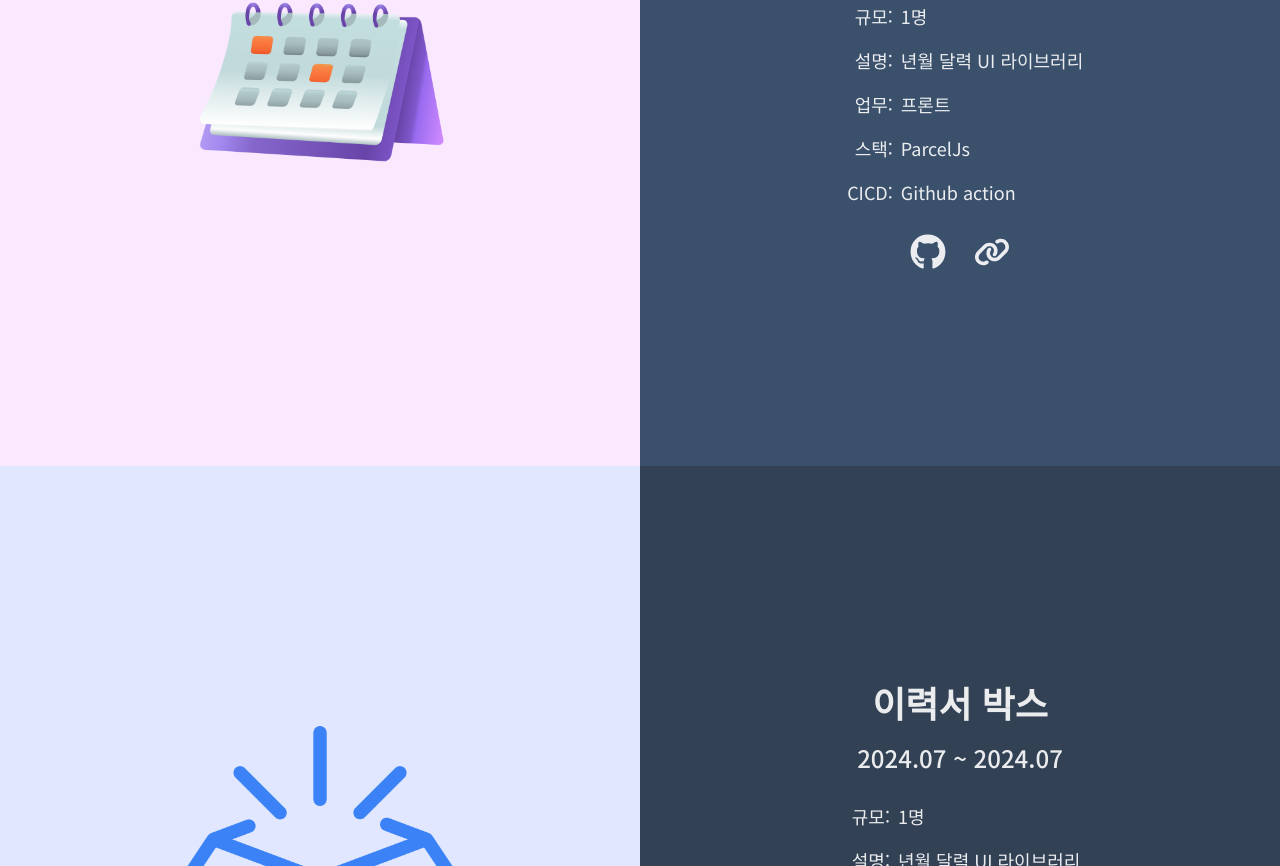
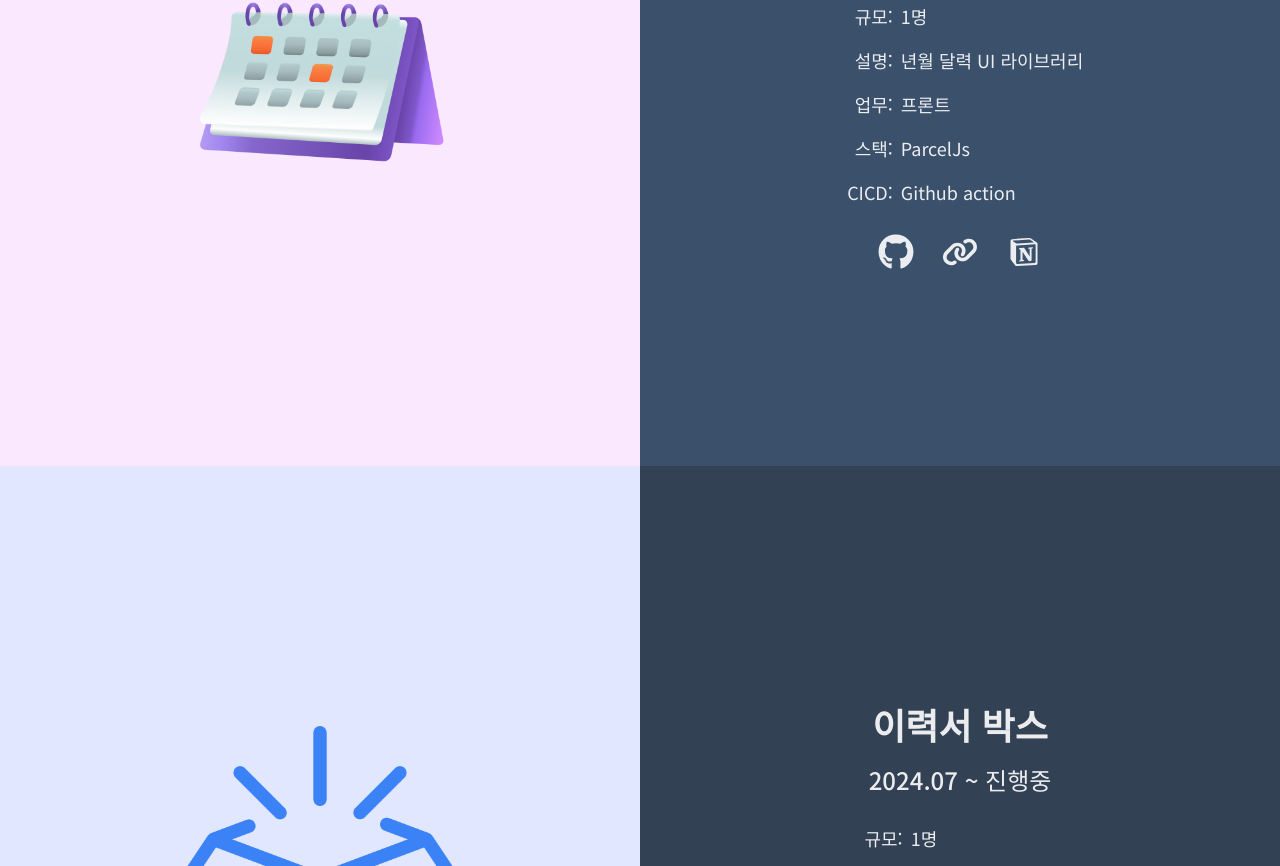
Before and after one commit to mrbonk97/mrbonk97.github.io, a Next.js app: page /project in a window 1280 px wide. Shown: the part 1934-2800 px from the top of the page. Built offline with nearby package versions, Linux system fonts and the light colour scheme.

Commit message:
생상이 이상하게 보이는 오류 수정 및 글 내용 수정

```diff
--- a/app/(main)/about-me/page.tsx
+++ b/app/(main)/about-me/page.tsx
@@ -12,7 +12,7 @@ const ProfilePage = () => {
   return (
     <>
       <PageTransition />
-      <main className="min-h-full h-full text-foreground">
+      <main className="min-h-full text-foreground bg-background">
         <section className="mb-10 relative min-h-[800px] h-full w-full flex flex-col items-center pt-16 xl:pt-40">
           <motion.h1
             className="text-4xl md:text-5xl lg:text-6xl xl:text-7xl font-bold text-center md:text-left"
--- a/app/(main)/contact/page.tsx
+++ b/app/(main)/contact/page.tsx
@@ -6,14 +6,14 @@ const ContactPage = () => {
   return (
     <>
       <PageTransition />
-      <main className="h-full w-full flex justify-center bg-slate-50">
+      <main className="min-h-full w-full flex justify-center bg-slate-50 text-foreground">
         <div className="p-10 pt-24 max-w-[800px] flex flex-col items-center border-l border-r bg-white">
           <Image
             src={"/me4.jpg"}
             width={720}
             height={720}
             alt="me"
-            className="max-w-80 max-h-80 sm:max-w-96 sm:max-h-96 rounded-full border"
+            className="max-w-80 max-h-80 rounded-full border"
           />
           <h1 className="mt-5 sm:mt-10 opacity-90 text-center text-md sm:text-3xl font-semibold break-keep">
             연락 주시면 빠른 시일 내에 회신드리겠습니다.
--- a/app/globals.css
+++ b/app/globals.css
@@ -13,6 +13,7 @@
     --primary: 222.2 47.4% 11.2%;
     --secondary: 14 100% 60%;
     --tertiary: #fff;
+    --background: 0 0% 100%;
   }
 
   .dark {
@@ -20,6 +21,7 @@
     --primary: 210 40% 98%;
     --secondary: 217.2 32.6% 17.5%;
     --tertiary: #fff;
+    --background: 0 0% 14.9%;
   }
 }
 
--- a/app/page.tsx
+++ b/app/page.tsx
@@ -6,7 +6,7 @@ export default function Home() {
   return (
     <>
       <PageTransition />
-      <main className="w-full h-full lg:min-h-[750px] text-secondary text-4xl md:text-7xl lg:text-8xl font-extrabold tracking-widest flex flex-col gap-20 items-center justify-center">
+      <main className="w-full h-full lg:min-h-[750px] text-secondary text-4xl md:text-7xl lg:text-8xl font-extrabold tracking-widest flex flex-col gap-20 items-center justify-center bg-background">
         <HoverText title="안녕하세요" delay={0.7} />
         <CircleHello />
         <HoverText title="저의 포트폴리오" delay={0.75} />
--- a/constants/index.ts
+++ b/constants/index.ts
@@ -2,7 +2,7 @@ export const PROJECTS = [
   {
     title: "한수원 ERP 고도화",
     duration: "2023.02 ~ 2024.02",
-    size: "130명 이상",
+    size: "120명 이상",
     work: "단위업무시스템 개발, 프로젝트 사업 관리",
     desc: "경영관리분야 BSC 성과지표 시스템 개발",
     stack: ["넥사크로", "iBatis", "P6"],
@@ -14,7 +14,7 @@ export const PROJECTS = [
       github: null,
       web: null,
       notion:
-        "https://rainbow-acoustic-3d7.notion.site/ERP-2afe0e8b1098426397f8a68fb2767493?pvs=74",
+        "https://rainbow-acoustic-3d7.notion.site/ERP-2afe0e8b1098426397f8a68fb2767493",
     },
     image: "/images/khnp.svg",
   },
@@ -25,15 +25,14 @@ export const PROJECTS = [
     work: "풀스택",
     desc: "파일 공유 서비스",
     stack: ["Spring Boot", "Nextjs"],
-    cicd: ["Github action", "Heroku"],
     bg: "#dbeafe", // bg-blue-100
     bg2: "#476282",
     tc: "white",
     links: {
-      github: "https://github.com/mrbonk97/file-share-client",
-      web: "https://github.com/mrbonk97/file-share-client",
+      github: "https://github.com/mrbonk97/file-share-fe",
+      web: "https://www.file-share.site",
       notion:
-        "https://rainbow-acoustic-3d7.notion.site/ae97d81da3184725a8b861cacd6d1435?pvs=25",
+        "https://rainbow-acoustic-3d7.notion.site/ae97d81da3184725a8b861cacd6d1435",
     },
     image: "/images/file-share.svg",
   },
@@ -51,26 +50,26 @@ export const PROJECTS = [
     links: {
       github: "https://github.com/mrbonk97/react-year-date-picker",
       web: "https://www.npmjs.com/package/react-year-date-picker",
-      notion: null,
+      notion:
+        "https://rainbow-acoustic-3d7.notion.site/React-year-date-picker-9b73657ba0ed487eacf4a5d0ce33b61d",
     },
     image: "/images/calendar.png",
   },
   {
     title: "이력서 박스",
-    duration: "2024.07 ~ 2024.07",
+    duration: "2024.07 ~ 진행중",
     size: "1명",
-    work: "프론트",
-    desc: "년월 달력 UI 라이브러리",
-    stack: ["ParcelJs"],
-    cicd: ["Github action", "Heroku"],
+    work: "풀스택",
+    desc: "이력서 기록 서비스",
+    stack: ["Spring boot", "Nextjs"],
     bg: "#e0e7ff", // fucisa-100
     bg2: "#334155",
     tc: "white",
     links: {
-      github: "https://github.com/mrbonk97/react-year-date-picker",
-      web: "https://www.npmjs.com/package/react-year-date-picker",
+      github: "https://github.com/mrbonk97/resume-box-fe",
+      web: "https://resume-box.vercel.app",
       notion:
-        "https://rainbow-acoustic-3d7.notion.site/343a5051b5fb49e1a9960540421049a5?pvs=25",
+        "https://rainbow-acoustic-3d7.notion.site/343a5051b5fb49e1a9960540421049a5",
     },
     image: "/images/resume-box.png",
   },
@@ -87,9 +86,9 @@ export const PROJECTS = [
     tc: "white",
     links: {
       github: "https://github.com/hanaTI-team-1",
-      web: "https://rainbow-acoustic-3d7.notion.site/329a312ed1ac46f3aef6e54171105d5f?pvs=25",
+      web: "http://yebang-bucket.s3-website.ap-northeast-2.amazonaws.com/",
       notion:
-        "https://rainbow-acoustic-3d7.notion.site/a38ecdf163e24dacb08663a24f4ed289?pvs=25",
+        "https://rainbow-acoustic-3d7.notion.site/329a312ed1ac46f3aef6e54171105d5f",
     },
     image: "/images/house.png",
   },
--- a/tailwind.config.ts
+++ b/tailwind.config.ts
@@ -26,6 +26,9 @@ const config: Config = {
         tertiary: {
           DEFAULT: "var(--tertiary)",
         },
+        background: {
+          DEFAULT: "hsl(var(--background))",
+        },
       },
     },
   },
```
